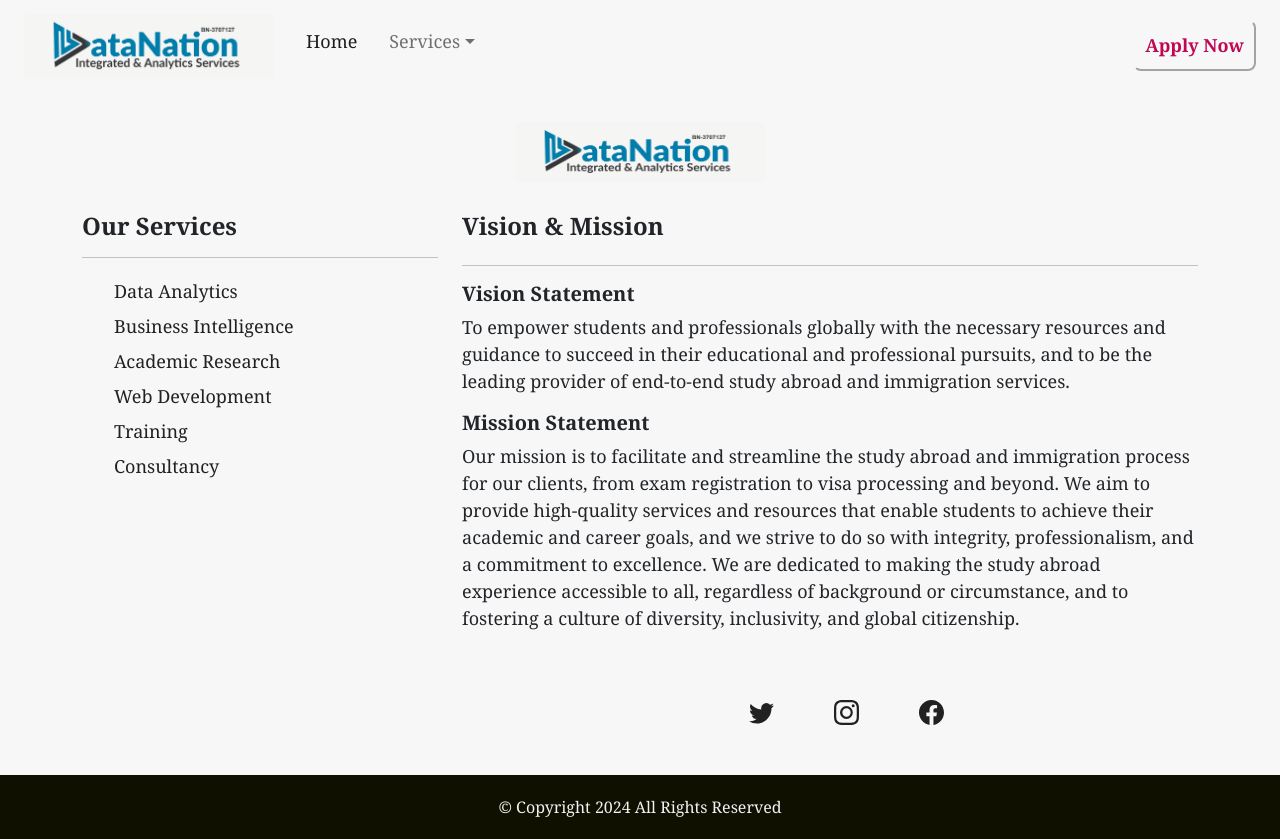
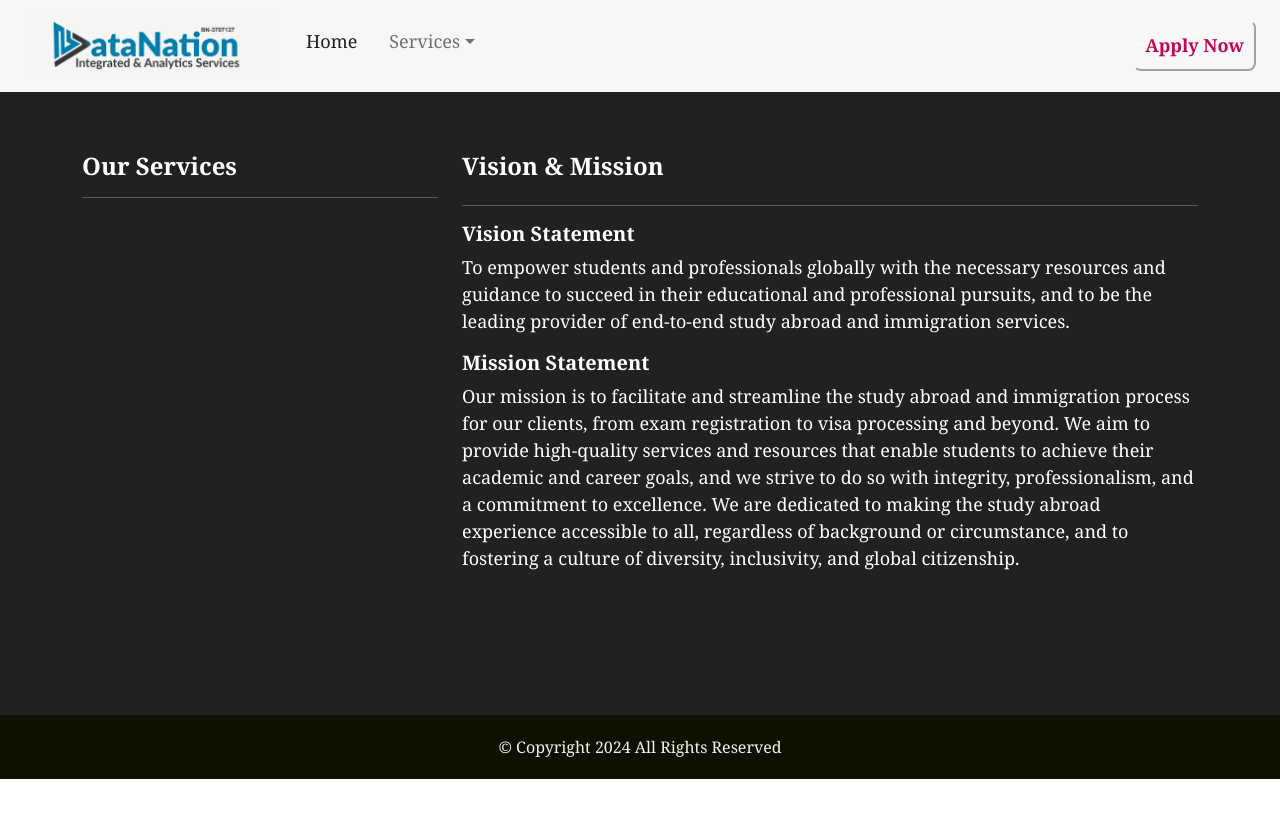
Before and after one commit to victoryohanna/datanationais, a React (Create React App) app: page /services in a window 1280 px wide. After the commit the page ends 800 px from the top, so only its background shows below. Built offline with nearby package versions, Linux system fonts and the light colour scheme.

Commit message:
modified components

```diff
--- a/src/App.js
+++ b/src/App.js
@@ -49,7 +49,7 @@ const Root = () => {
   return (
     <>
       <Outlet />
-      <Footer />
+      {/* <Footer /> */}
     </>
   );
 };
--- a/src/components/footer.jsx
+++ b/src/components/footer.jsx
@@ -1,15 +1,16 @@
 
 import { BsTwitter, BsFacebook, BsInstagram } from "react-icons/bs";
-import brand from "../assets/logo1.jpg";
+//import brand from "../assets/logo1.jpg";
+import { Link } from "react-router-dom";
 
 import "../sass/footer.scss";
 
 const Footer = () => {
   return (
-    <div className="footer" id="footer-section">
-      <div className="logo-section">
+    <div className="footer" >
+      {/* <div className="logo-section">
         <img src={brand} className="footer-logo" alt="..." />
-      </div>
+      </div> */}
       <div className="container">
         <div className="row">
           <div className="col-md-4">
@@ -17,22 +18,24 @@ const Footer = () => {
             <hr />
             <ul>
               <li>
-                <a href="/data-analytics">Data Analytics</a>
+                <Link to="/services/data-analytics">Data Analytics</Link>
               </li>
               <li>
-                <a href="/business-intelligence">Business Intelligence</a>
+                <Link to="/services/business-intelligence">
+                  Business Intelligence
+                </Link>
               </li>
               <li>
-                <a href="/research">Academic Research</a>
+                <Link to="/services/research">Academic Research</Link>
               </li>
               <li>
-                <a href="/web-design">Web Development</a>
+                <Link to="/services/web-design">Web Development</Link>
               </li>
               <li>
-                <a href="/training">Training</a>
+                <Link to="/services/training">Training</Link>
               </li>
               <li>
-                <a href="/consultancy">Consultancy</a>
+                <Link to="/services/consultancy">Consultancy</Link>
               </li>
             </ul>
           </div>
--- a/src/pages/home.jsx
+++ b/src/pages/home.jsx
@@ -4,10 +4,11 @@ import Services from "../components/services";
 import ContactUs from "../components/contact";
 import Courses from "../components/courses";
 import Clients from "../components/clients";
-import OurTeam from "../components/team";
+// import OurTeam from "../components/team";
 
 import "../sass/home.scss";
 import Navbar from "../components/navbar";
+import Footer from "../components/footer";
 const Home = () => {
   return (
     <div className="home-wrapper">
@@ -18,7 +19,8 @@ const Home = () => {
       <Courses/>
       <ContactUs/>
       <Clients/>
-      <OurTeam/>
+      {/* <OurTeam/> */}
+      <Footer/>
     </div>
   );
 };
--- a/src/pages/services.jsx
+++ b/src/pages/services.jsx
@@ -1,12 +1,14 @@
 import React from "react";
 import { Outlet } from "react-router-dom";
 import NavLinks from "../components/nav";
+import Footer from "../components/footer";
 
 export default function Services() {
   return (
     <>
       <NavLinks />
       <Outlet />
+      <Footer/>
     </>
   );
 }
--- a/src/sass/footer.scss
+++ b/src/sass/footer.scss
@@ -1,5 +1,9 @@
 .footer {
-  background: #f8f7f7;
+  // background: #f8f7f7;
+  background: #222121;
+  color: #ffffff;
+  padding-top: 60px;
+
 
   .logo-section {
     display: flex;
```
